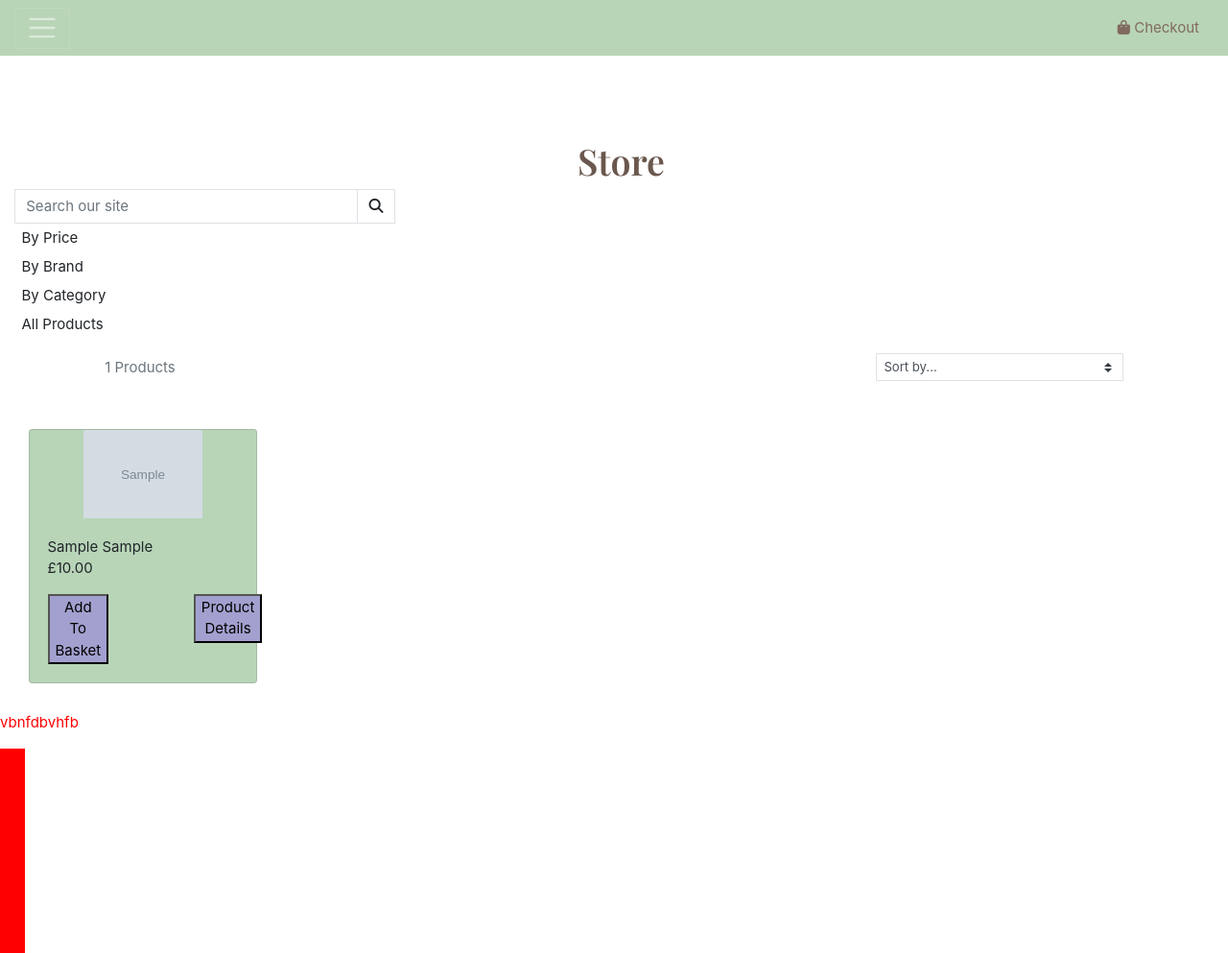
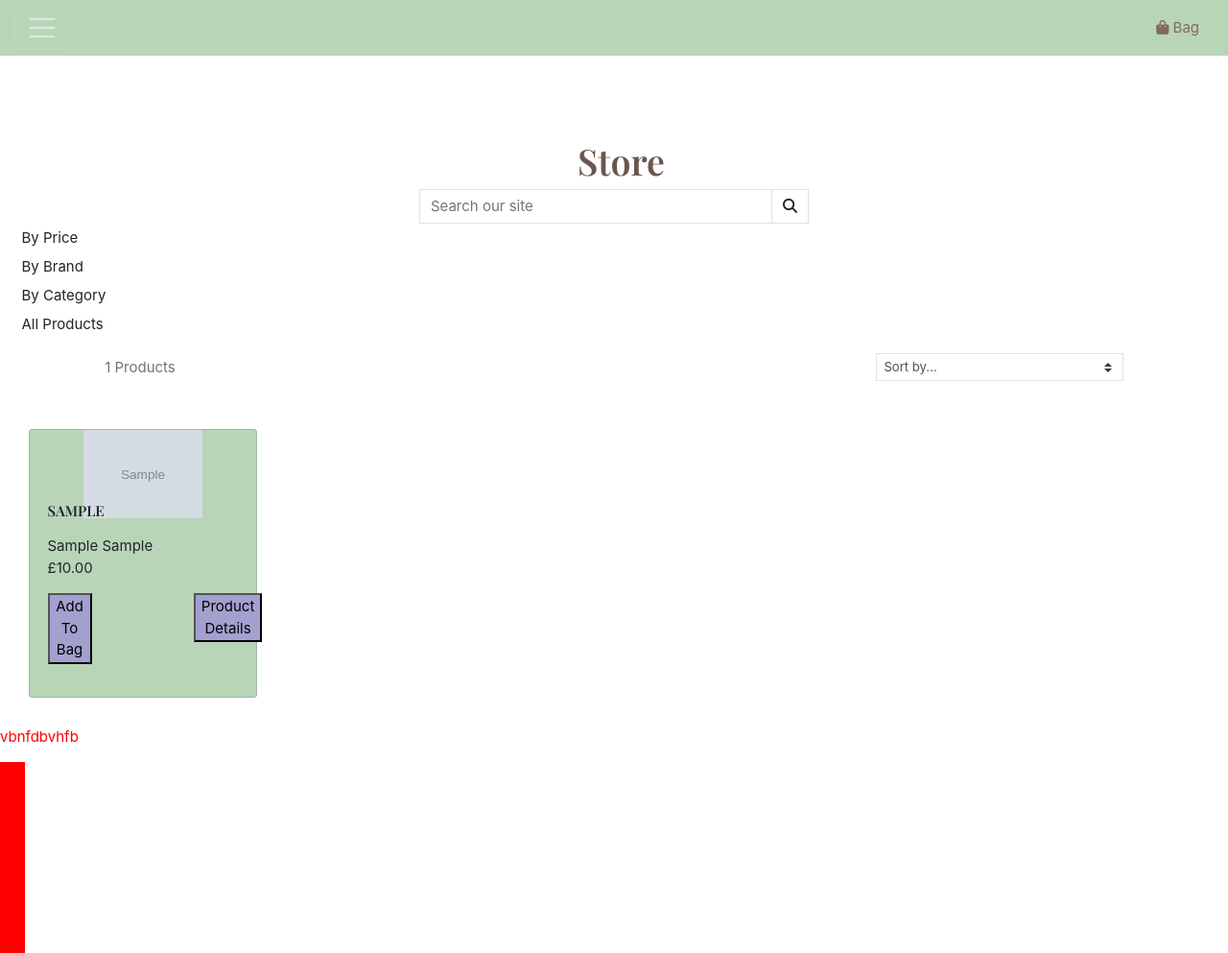
Before and after one commit to Code-Institute-Submissions/Willdeakin-Milestone-Project-4, a Django app: page /store/ in a window 1280 px wide. Shown: the top 993 px of the page at 96% size. Run offline with Django 3.2, Linux system fonts and the light colour scheme; tables that the repository leaves empty hold one stand-in row (values such as "Sample post"); grey boxes marked "Sample" are stand-in pictures; some libraries are stand-ins or nearby versions.

Commit message:
fixed issues with searchbar and sort/filter in base

```diff
--- a/bag/views.py
+++ b/bag/views.py
@@ -13,7 +13,7 @@ def view_bag(request):
 def add_to_bag(request, item_id):
     """ Add a quantity of the specified product to the shopping bag """
 
-    product = get_object_or_404(Product, pk=item_id)
+    product = get_object_or_404(Products, pk=item_id)
     quantity = int(request.POST.get('quantity'))
     redirect_url = request.POST.get('redirect_url')
 
@@ -27,7 +27,7 @@ def add_to_bag(request, item_id):
 def adjust_bag(request, item_id):
     """Adjust the quantity of the specified product to the specified amount"""
 
-    product = get_object_or_404(Product, pk=item_id)
+    product = get_object_or_404(Products, pk=item_id)
     quantity = int(request.POST.get('quantity'))
     size = None
     if 'product_size' in request.POST:
--- a/static/css/base.css
+++ b/static/css/base.css
@@ -12,7 +12,7 @@ font-family: 'Roboto', sans-serif;
 
 
 :root{
-    font-size: 15px;
+    font-size: 10px;
     font-family: 'Roboto', sans-serif;
 
     --baby-blue-eyes: #9ac4f8ff;
@@ -73,7 +73,7 @@ body::-webkit-scrollbar-thumb{
     text-align: center;
     color:var(--french-bistre);
     border: 1px solid transparent;
-    margin: 0 5rem 0 5rem;
+    margin: 0 2rem 0 2rem;
 }
 
 .nav-link:hover{
@@ -88,12 +88,12 @@ body::-webkit-scrollbar-thumb{
     margin: 0;
 }
 
-.nav-link-checkout{
+.nav-link-bag{
     text-align: center;
     color:var(--french-bistre);
 }
 
-.nav-link-checkout:hover{
+.nav-link-bag:hover{
     color: var(--umber);
     text-decoration: underline;
     font-size: 1.2rem;
@@ -105,7 +105,7 @@ body::-webkit-scrollbar-thumb{
 /*---------------------------------------------------Content*/
 .main-title{
     text-align: center;
-    margin: 7rem 0 0 1rem;
+    margin: 4rem 0 0 1rem;
     font-family: 'Playfair Display', serif;
     color: var(--umber);
 }
@@ -128,6 +128,7 @@ body::-webkit-scrollbar-thumb{
     width: 80%;
     background-color: var(--torquise-green);
     margin: 2rem auto 2rem auto;
+    height: 35vh;
 }
 
 .product-card:hover{
@@ -141,6 +142,11 @@ body::-webkit-scrollbar-thumb{
     margin: auto;
 }
 
+.card-body{
+    position: absolute;
+    bottom: 1rem;
+}
+
 .card-text{
     color: var(--umber);
 }
@@ -149,3 +155,31 @@ body::-webkit-scrollbar-thumb{
     margin: auto;
     background-color: var(--blue-bell);
 }
+
+.left-btn{
+    float: left;
+}
+
+.right-btn{
+    float:right;
+}
+
+.card-category{
+    text-transform: uppercase;
+    font-family: 'Playfair Display', serif;
+}
+
+
+/*---------------------------------------------------Media Queries*/
+
+@media (min-width: 768px){
+    :root{
+        font-size: 15px;
+    }
+    .nav-link{
+        margin: 0 5rem 0 5rem;
+    }
+    .main-title{
+        margin: 7rem 0 0 1rem;
+    }
+}
--- a/store/templates/store/index.html
+++ b/store/templates/store/index.html
@@ -37,7 +37,7 @@
             <div class="col-12 col-md-6 order-md-first">
                 <p class="text-muted mt-3 text-center text-md-left">
                     {% if search_term or current_categories or current_sorting != 'None_None' %}
-                        <span class="small"><a href="{% url 'products' %}">Products Home</a> | </span>
+                        <span class="small"><a href="{% url 'store' %}">Products Home</a> | </span>
                     {% endif %}
                     {{ products|length }} Products{% if search_term %} found for <strong>"{{ search_term }}"</strong>{% endif %}
                 </p>
@@ -58,12 +58,13 @@
                     </div>
                 {% endif %}
                 <div class="card-body">
+                    <p class="card-category">{{ product.category }}</p>
                     <p class="mb-0">{{ product.brand }} {{ product.product }}</p>
                     <p>£{{ product.price }}</p>
                     <div class="row">
-                        <div class="col-4"><a href=""><button class="card-btn">Add To Basket</button></a></div>
+                        <div class="col-4"><a href=""><button class="card-btn left-btn">Add To Bag</button></a></div>
                         <div class="col-4"></div>
-                        <div class="col-4"><a href=""><button class="card-btn">Product Details</button></a></div>
+                        <div class="col-4 "><a href="{% url 'product_detail' product.id %}" class=""><button class="card-btn justify-content-end">Product Details</button></a></div>
                     </div>
                 </div>
             </div>
--- a/store/views.py
+++ b/store/views.py
@@ -1,4 +1,3 @@
-
 from django.shortcuts import render
 from django.http import HttpResponse
 
@@ -32,7 +31,7 @@ def index(request):
                 sortkey = 'lower_brand'
                 products = products.annotate(lower_brand=Lower('brand'))
             if sortkey == 'category':
-                sortkey = 'category__name'
+                sortkey = 'category'
             if 'direction' in request.GET:
                 direction = request.GET['direction']
                 if direction == 'desc':
@@ -50,7 +49,7 @@ def index(request):
                 messages.error(request, "You didn't enter any search criteria!")
                 return redirect(reverse('store'))
 
-            queries = Q(name__icontains=query) | Q(description__icontains=query)
+            queries = Q(Q(description__icontains=query) | Q(product__icontains=query)| Q(brand__icontains=query))
             products = products.filter(queries)
 
     current_sorting = f'{sort}_{direction}'
--- a/templates/base.html
+++ b/templates/base.html
@@ -33,6 +33,9 @@
 </head>
 <body>
 
+  {% include 'includes/navbar.html' %}
+
+
     <div class="nav-wrapper">
 
         <div class="pos-f-t">
@@ -64,7 +67,7 @@
                 <button class="navbar-toggler" type="button" data-toggle="collapse" data-target="#navbarToggleExternalContent" aria-controls="navbarToggleExternalContent" aria-expanded="false" aria-label="Toggle navigation">
                   <span class="navbar-toggler-icon"></span>
                 </button>
-                <span class="checkout"><a href="{% url 'checkout' %}" class="nav-link-checkout"><i class="fas fa-shopping-bag"></i> Checkout</a></span>
+                <span class="checkout"><a href="{% url 'bag' %}" class="nav-link-bag"><i class="fas fa-shopping-bag"></i> Bag</a></span>
             </nav>
       </div>
 
@@ -80,20 +83,8 @@
 
     {% block page_header %}
     {% endblock %}
-    <div class="col-12 col-lg-4 my-auto py-1 py-lg-0">
-      <form method="GET" action="{% url 'store' %}">
-          <div class="input-group w-100">
-              <input class="form-control border border-black rounded-0" type="text" name="q" placeholder="Search our site">
-              <div class="input-group-append">
-                  <button class="form-control btn btn-black border border-black rounded-0" type="submit">
-                      <span class="icon">
-                          <i class="fas fa-search"></i>
-                      </span>
-                  </button>
-              </div>
-          </div>
-      </form>
-    </div>
+
+    {% include 'includes/searchbar.html' %}
 
 
 
--- a/templates/includes/navbar.html
+++ b/templates/includes/navbar.html
@@ -1,34 +1,34 @@
-
-
 <div class="nav-wrapper">
 
     <div class="pos-f-t">
       <div class="collapse" id="navbarToggleExternalContent">
         {% if request.user.is_authenticated %}
-            <div class="bg-dark p-4">
-              <span><a href="#" class="nav-link">Browse Our Selection Of Fitness Equipment</a></span>
-
+              <div class="bg-custom p-4">
+                  <div class="row">
+                    <span class="col-3"><a href="{% url 'home' %}" class="nav-link">Home</a></span>
+                    <span class="col-3"><a href="{% url 'store' %}" class="nav-link">Browse Our Selection Of Fitness Equipment</a></span>
+                    <span class="col-3 "><a href="{% url 'profile' %}" class="nav-link">Profile</a></span>
+                    <span class="col-3"><a href="{% url 'account_logout' %}" class="nav-link">Logout</a></span>
                     <span class="session-user">Logged in</span>
+                </div>
               </div>
         {% else %}
 
-            <div class="bg-dark p-4">
+              <div class="bg-custom p-4">
                 <div class="row">
-                <span class="col-4"><a href="{% url 'store' %}" class="nav-link">Browse Our Selection Of Fitness Equipment</a></span>
-                <span class="col-4 "><a href="{% url 'account_login' %}" class="nav-link">Login</a></span>
-                <span class="col-4"><a href="{% url 'account_signup' %}" class="nav-link">Register</a></span>
+                  <span class="col-3"><a href="{% url 'home' %}" class="nav-link">Home</a></span>
+                  <span class="col-3"><a href="{% url 'store' %}" class="nav-link">Browse Our Selection Of Fitness Equipment</a></span>
+                  <span class="col-3 "><a href="{% url 'account_login' %}" class="nav-link">Login</a></span>
+                  <span class="col-3"><a href="{% url 'account_signup' %}" class="nav-link">Register</a></span>
                 </div>
               </div>
         {% endif %}
       </div>
     </div>
-      <nav class="navbar navbar-dark bg-dark">
+        <nav class="navbar navbar-dark bg-custom">
             <button class="navbar-toggler" type="button" data-toggle="collapse" data-target="#navbarToggleExternalContent" aria-controls="navbarToggleExternalContent" aria-expanded="false" aria-label="Toggle navigation">
               <span class="navbar-toggler-icon"></span>
             </button>
+            <span class="checkout"><a href="{% url 'bag' %}" class="nav-link-bag"><i class="fas fa-shopping-bag"></i> Bag</a></span>
         </nav>
-
-
-
-
   </div>
--- /dev/null
+++ b/templates/includes/searchbar.html
@@ -0,0 +1,22 @@
+<div class="row">
+    <div class="col-4"></div>
+
+
+
+    <div class="col-4 my-auto py-1 py-lg-0">
+        <form method="GET" action="{% url 'store' %}">
+            <div class="input-group w-100">
+                <input class="form-control border border-black rounded-0" type="text" name="q" placeholder="Search our site">
+                <div class="input-group-append">
+                    <button class="form-control btn btn-black border border-black rounded-0" type="submit">
+                        <span class="icon">
+                            <i class="fas fa-search"></i>
+                        </span>
+                    </button>
+                </div>
+            </div>
+        </form>
+    </div>
+
+
+</div>
```
Lines whose indentation alone changed are shown as unchanged.
